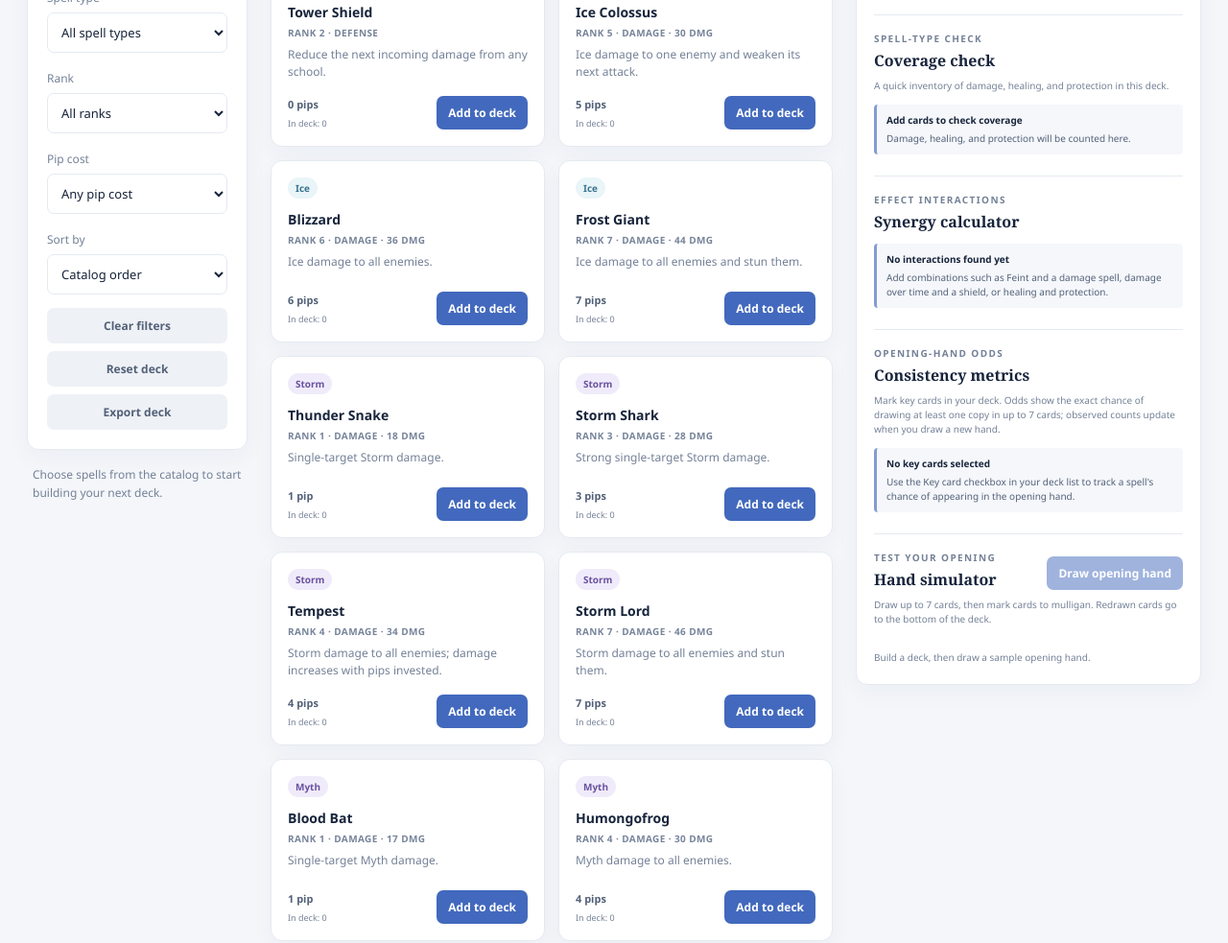
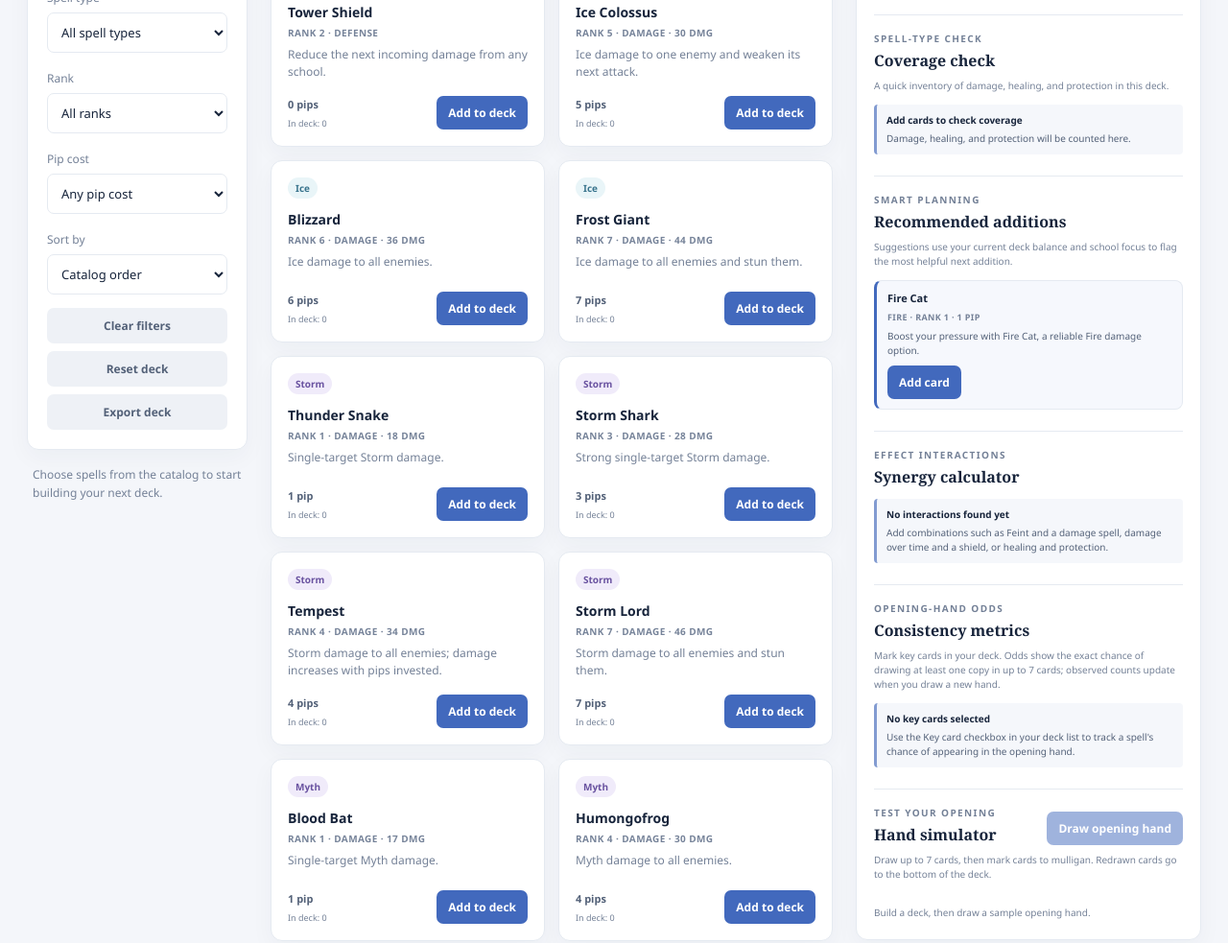
Before and after one commit to rchowd9/W101Deck, a plain HTML site: page web/index.html in a window 1280 px wide. Shown: the part 978-1961 px from the top of the page at 96% size. Drawn offline with Linux system fonts and the light colour scheme.

Commit message:
added anomaly

```diff
--- a/web/app.js
+++ b/web/app.js
@@ -75,6 +75,7 @@ const analysisBreakdown = document.querySelector("#analysis-breakdown");
 const validationSummary = document.querySelector("#validation-summary");
 const validationList = document.querySelector("#validation-list");
 const coverageList = document.querySelector("#coverage-list");
+const recommendationList = document.querySelector("#recommendation-list");
 const synergyList = document.querySelector("#synergy-list");
 const consistencyList = document.querySelector("#consistency-list");
 const handList = document.querySelector("#hand-list");
@@ -331,6 +332,128 @@ function renderSynergies() {
       "Add combinations such as Feint and a damage spell, damage over time and a shield, or healing and protection.",
       "info"
     );
+  }
+}
+
+function buildDeckRoleProfile() {
+  const roleCounts = { damage: 0, healing: 0, defense: 0, utility: 0, shadow: 0 };
+  const schoolCounts = new Map();
+
+  for (const spell of deck) {
+    schoolCounts.set(spell.school, (schoolCounts.get(spell.school) || 0) + 1);
+    if (spell.type === "Damage" || typeof spell.damage === "number" && spell.damage > 0) roleCounts.damage += 1;
+    if (spell.type === "Healing" || spellHasEffect(spell, "healing")) roleCounts.healing += 1;
+    if (spell.type === "Defense" || spellHasEffect(spell, "shield")) roleCounts.defense += 1;
+    if (spell.type === "Utility" || spellHasEffect(spell, "trap") || spellHasEffect(spell, "weakness") || spellHasEffect(spell, "stun")) roleCounts.utility += 1;
+    if (spell.type === "Shadow" || spellHasEffect(spell, "shadow")) roleCounts.shadow += 1;
+  }
+
+  const primarySchool = [...schoolCounts.entries()].sort((a, b) => b[1] - a[1] || a[0].localeCompare(b[0]))[0]?.[0] || "Fire";
+  return { roleCounts, primarySchool };
+}
+
+function getRecommendationReason(spell, role) {
+  switch (role) {
+    case "damage":
+      return `Boost your pressure with ${spell.name}, a reliable ${spell.school} damage option.`;
+    case "healing":
+      return `Add recovery to keep your deck stable with ${spell.name}.`;
+    case "defense":
+      return `Field ${spell.name} to add protection and reduce incoming pressure.`;
+    case "utility":
+      return `Use ${spell.name} to add utility, control, or tactical flexibility.`;
+    default:
+      return `Round out your build with ${spell.name}.`;
+  }
+}
+
+function renderRecommendations() {
+  recommendationList.replaceChildren();
+  const roleProfile = buildDeckRoleProfile();
+  const recommended = [];
+  const inDeckIds = new Set(deck.map((spell) => spell.id));
+  const focusSchool = roleProfile.primarySchool;
+
+  const rolePriorities = [
+    ["damage", "Damage"],
+    ["healing", "Healing"],
+    ["defense", "Defense"],
+    ["utility", "Utility"]
+  ];
+
+  for (const [role, roleLabel] of rolePriorities) {
+    if (roleProfile.roleCounts[role] > 0) continue;
+    const pool = spells.filter((spell) =>
+      !inDeckIds.has(spell.id) &&
+      (spell.school === focusSchool || spell.type === roleLabel || (role === "damage" && spell.type === "Damage") || (role === "utility" && spell.type === "Utility"))
+    );
+    const best = pool.sort((a, b) => {
+      const schoolMatchDiff = Number(b.school === focusSchool) - Number(a.school === focusSchool);
+      const typeDiff = Number(b.type === roleLabel) - Number(a.type === roleLabel);
+      const rankDiff = a.rank - b.rank;
+      return schoolMatchDiff || typeDiff || rankDiff || a.name.localeCompare(b.name);
+    })[0];
+
+    if (best) {
+      recommended.push({ spell: best, role });
+    }
+  }
+
+  if (recommended.length === 0) {
+    const pool = spells.filter((spell) => !inDeckIds.has(spell.id) && spell.school === focusSchool).slice(0, 3);
+    for (const spell of pool) {
+      recommended.push({ spell, role: "utility" });
+    }
+  }
+
+  const unique = [];
+  const seen = new Set();
+  for (const item of recommended) {
+    if (seen.has(item.spell.id)) continue;
+    unique.push(item);
+    seen.add(item.spell.id);
+    if (unique.length >= 3) break;
+  }
+
+  if (unique.length === 0) {
+    addInsight(
+      recommendationList,
+      "Your deck looks complete",
+      "Add a different school or change your plan if you want a more specialized build.",
+      "success"
+    );
+    return;
+  }
+
+  for (const { spell, role } of unique) {
+    const item = document.createElement("div");
+    item.className = "recommendation-card";
+
+    const title = document.createElement("strong");
+    title.textContent = spell.name;
+
+    const meta = document.createElement("span");
+    meta.className = "recommendation-meta";
+    meta.textContent = `${spell.school} · Rank ${spell.rank} · ${formatSpellCost(spell)}`;
+
+    const reason = document.createElement("span");
+    reason.textContent = getRecommendationReason(spell, role);
+
+    const action = document.createElement("button");
+    action.className = "button button-primary";
+    action.type = "button";
+    action.textContent = "Add card";
+    action.addEventListener("click", () => {
+      if (deck.length < MAX_DECK_SIZE) {
+        deck.push(spell);
+        resetSimulator();
+        resetConsistencyStats();
+        render();
+      }
+    });
+
+    item.append(title, meta, reason, action);
+    recommendationList.append(item);
   }
 }
 
@@ -701,6 +824,7 @@ function render() {
   renderValidation();
   renderAnalysis();
   renderCoverage();
+  renderRecommendations();
   renderSynergies();
   renderConsistencyMetrics();
   renderHand();
--- a/web/index.html
+++ b/web/index.html
@@ -180,6 +180,16 @@
         <p class="simulator-note">A quick inventory of damage, healing, and protection in this deck.</p>
         <div class="coverage-list" id="coverage-list" aria-live="polite"></div>
       </section>
+      <section class="deck-tool" aria-labelledby="recommendation-title">
+        <div class="tool-heading">
+          <div>
+            <p class="eyebrow">Smart planning</p>
+            <h3 id="recommendation-title">Recommended additions</h3>
+          </div>
+        </div>
+        <p class="simulator-note">Suggestions use your current deck balance and school focus to flag the most helpful next addition.</p>
+        <div class="recommendation-list" id="recommendation-list" aria-live="polite"></div>
+      </section>
       <section class="deck-tool" aria-labelledby="synergy-title">
         <div class="tool-heading">
           <div>
--- a/web/styles.css
+++ b/web/styles.css
@@ -640,11 +640,46 @@ textarea:focus {
 }
 
 .coverage-list,
+.recommendation-list,
 .synergy-list,
 .consistency-list {
   display: grid;
   gap: 7px;
   margin-top: 12px;
+}
+
+.recommendation-card {
+  display: grid;
+  gap: 6px;
+  padding: 10px 11px;
+  border: 1px solid var(--line);
+  border-left: 3px solid #4269bd;
+  border-radius: 8px;
+  background: #f6f8fd;
+}
+
+.recommendation-card strong {
+  color: var(--navy);
+  font-size: 11px;
+}
+
+.recommendation-meta {
+  color: var(--muted);
+  font-size: 9px;
+  font-weight: 700;
+  letter-spacing: 0.04em;
+  text-transform: uppercase;
+}
+
+.recommendation-card span:not(.recommendation-meta) {
+  color: #536178;
+  font-size: 10px;
+  line-height: 1.5;
+}
+
+.recommendation-card .button {
+  justify-self: start;
+  margin-top: 2px;
 }
 
 .insight-item {
```
